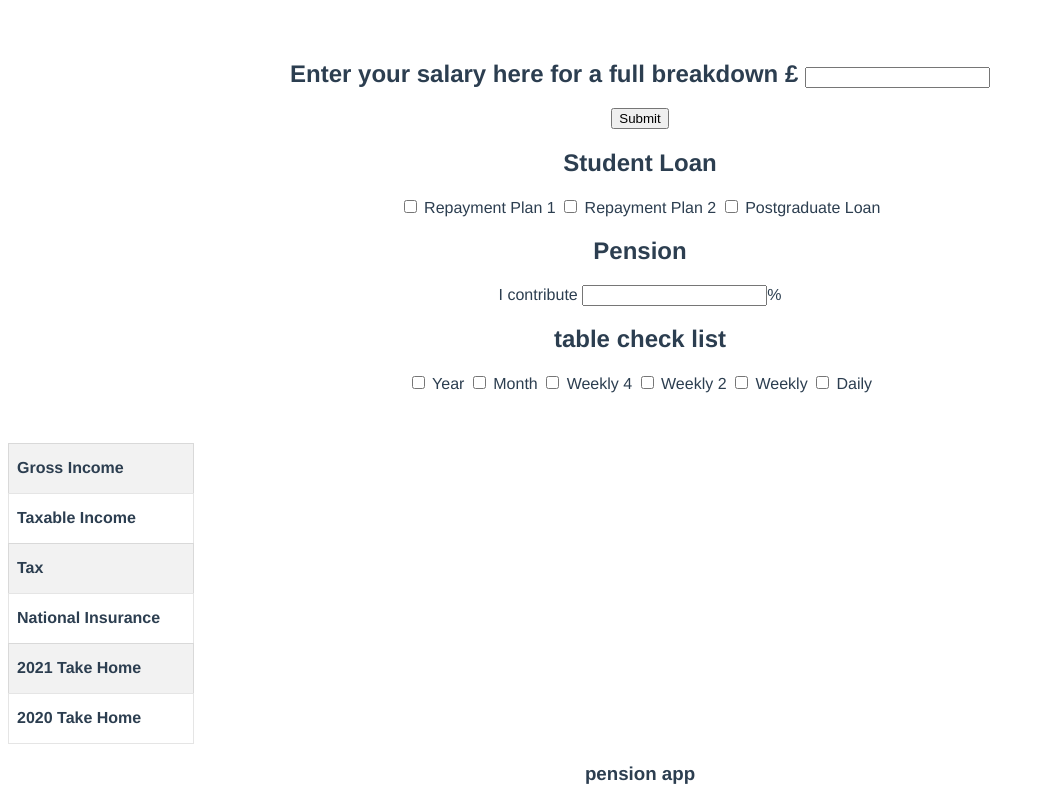
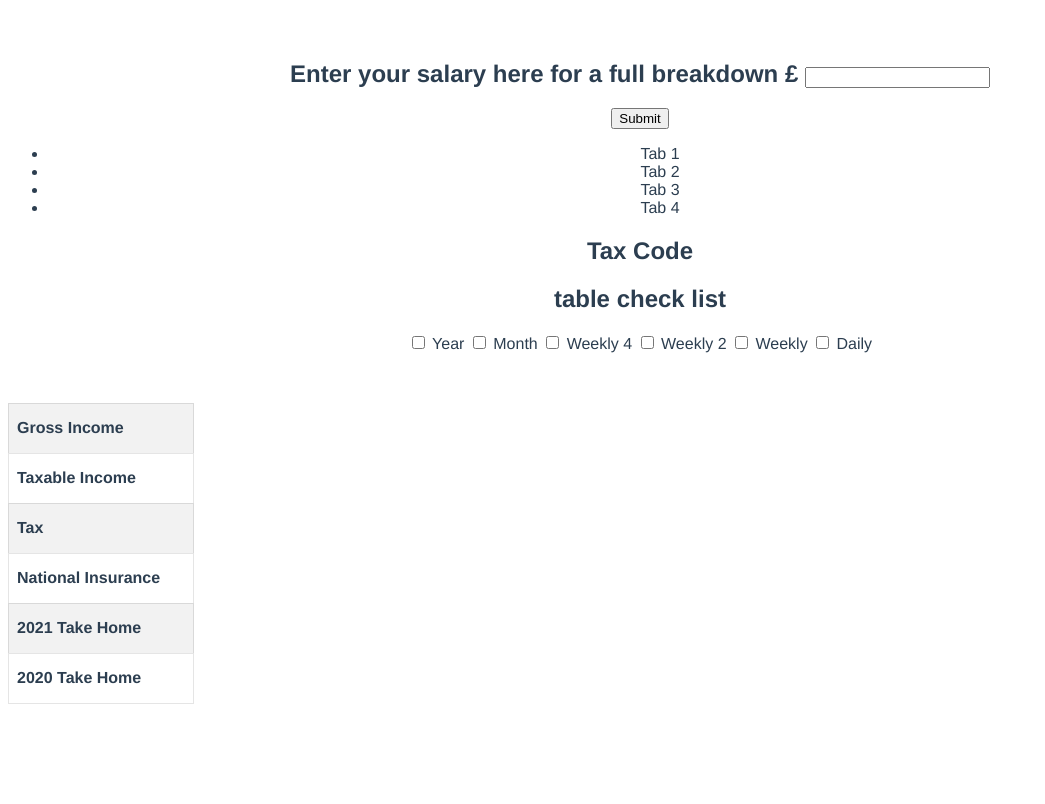
Before and after one commit to philipbradbury1/vue-uk-salary-calculator, a Vue app: page / in a window 1280 px wide. Shown: the whole page, without its empty margins (0-1045 px from the left). Built offline with nearby package versions, Linux system fonts and the light colour scheme.

Commit message:
ux - tabs added

```diff
--- a/src/App.vue
+++ b/src/App.vue
@@ -1,19 +1,39 @@
 <template>
-  <SalaryInput @new-salary="updateSalary"></SalaryInput>
-  <StudentLoan @checked-loans="updateLoans"></StudentLoan>
-  <PensionInput @pension-amount="updatePension"></PensionInput>
+
+
+ <SalaryInput @new-salary="updateSalary"></SalaryInput>
+
+
+
+  <div>
+    <Tabs @tab-name="updateTab">
+      <Tab :currentTab="currentTab" title="Tab 1"><TaxCode></TaxCode></Tab>
+      <Tab :currentTab="currentTab" title="Tab 2"><StudentLoan @checked-loans="updateLoans"></StudentLoan></Tab>
+      <Tab :currentTab="currentTab" title="Tab 3"><PensionInput @pension-amount="updatePension"></PensionInput></Tab>
+      <Tab :currentTab="currentTab" title="Tab 4">Hello From Tab 4</Tab>
+    </Tabs>
+  </div>
+
+
+
+
+
+
   <TableViewSelector @checked-views="updateViews"/>
   <Breakdown :salary="salary" :checkedViews="checkedViews" :pension="pension" :checkedLoans="checkedLoans"/>
-<h3>pension app {{pension}}</h3>
 </template>
 
 <script>
 
+
 import SalaryInput from './components/SalaryInput.vue';
-import Breakdown from './components/BreakdownTable.vue';
+import TaxCode from './components/TaxCode.vue';
 import StudentLoan from './components/StudentLoan.vue';
 import PensionInput from './components/PensionInput.vue';
+import Breakdown from './components/BreakdownTable.vue';
 import TableViewSelector from './components/TableViewSelector.vue';
+import Tab from './components/Tab.vue';
+import Tabs from './components/Tabs.vue';
 
 
 export default {
@@ -23,15 +43,19 @@ export default {
       pension: null,
       checkedViews: [],
       checkedLoans: [],
+      currentTab: 'Tab 1'
     }
   },
   name: 'App',
   components: {
     SalaryInput,
+    TaxCode,
     Breakdown,
     TableViewSelector,
     StudentLoan,
-    PensionInput
+    PensionInput,
+    Tab,
+    Tabs
   },
   methods:{
     updateSalary(salary){
@@ -45,6 +69,9 @@ export default {
     },
     updateLoans(loans){
       this.checkedLoans = loans;
+    },
+    updateTab(tab){
+      this.currentTab = tab ;
     }
 
   }
--- a/src/components/BreakdownTable.vue
+++ b/src/components/BreakdownTable.vue
@@ -52,13 +52,9 @@ import TableTr from './TableTr.vue';
 
 export default {
   props:['salary','checkedViews', 'checkedLoans', 'pension'],
-
-
   components: {
     TableTr,
   },
-
-
   data(){
     return {
       taxFree: 12570,
--- /dev/null
+++ b/src/components/Tab.vue
@@ -0,0 +1,26 @@
+<template>
+  <div v-show='title == currentTab'>
+    <slot></slot>
+  </div>
+</template>
+
+<script>
+export default {
+  props: {
+    title: {
+      type: String,
+      default: 'Tab 1'
+    },
+    currentTab:{
+        type: String,
+        default: "Tab 1"
+    }
+  },
+  data () {
+    return {
+        localSomeProp: null,
+
+    }
+  }
+}
+</script>
--- /dev/null
+++ b/src/components/Tabs.vue
@@ -0,0 +1,44 @@
+<template>
+   <div>
+    <ul class='tabs__header'>
+      <li v-for='tab in tabTitles'
+      :key='tab'
+      @click="selectedTitle(tab)"
+      >
+        {{ tab }}
+      </li>
+    </ul>
+    <slot></slot>
+  </div>
+</template>
+
+<script>
+export default {
+    emits:['tab-name'],
+  data () {
+    return {
+      selectedIndex: 0,
+      tabTitles: [],
+      title: "Tab 1"
+    }
+  },
+  created () {
+
+    this.tabTitles = this.$slots.default().map((tab) => tab.props.title);
+    this.title = this.tabTitles[0];
+
+  },
+  methods:{
+    selectedTitle(tab){
+        this.$emit( 'tab-name' , tab)
+    }
+  }
+
+
+
+}
+</script>
+
+<style>
+
+</style>
--- /dev/null
+++ b/src/components/TaxCode.vue
@@ -0,0 +1,17 @@
+<template>
+    <h2>Tax Code</h2>
+</template>
+
+<script>
+export default {
+    data(){
+        return{
+
+        }
+    }
+}
+</script>
+
+<style>
+
+</style>
```
